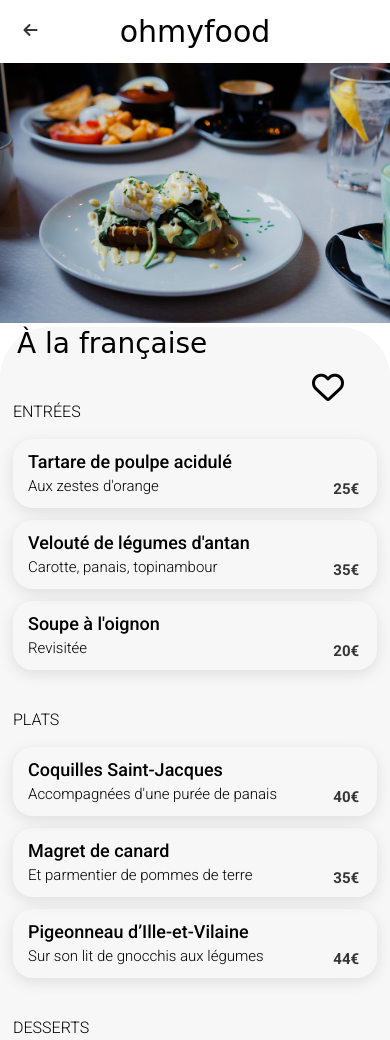
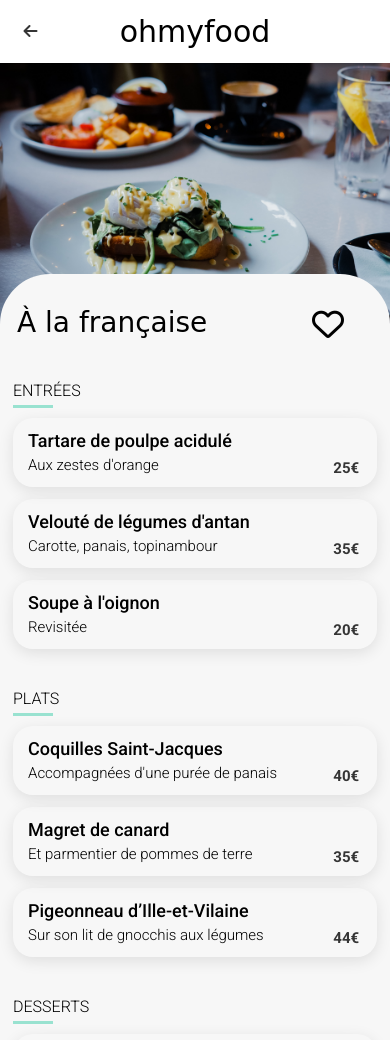
Before and after one commit to DestroyAdenyum/Projet_4-Ohmyfood, a website: page restaurants/alafrancaise.html in a window 390 px wide. Shown: the top 1040 px of the page. Drawn offline with Linux system fonts and the light colour scheme; a web font is replaced by a local one.

Commit message:
finish html css mobile

```diff
--- a/restaurants/alafrancaise.html
+++ b/restaurants/alafrancaise.html
@@ -34,7 +34,7 @@
             <article class="menu__section">
                 <div class= section-title>
                     <h3>Entrées</h3>
-                    <span></span>
+                    <div class="barre"></div>
                 </div>
                 <ul>
                     <li>
@@ -57,7 +57,7 @@
             <article class="menu__section">
                 <div class= section-title>
                     <h3>Plats</h3>
-                    <span></span>
+                    <div class="barre"></div>
                 </div>
                 <ul>
                     <li>
@@ -80,7 +80,7 @@
             <article class="menu__section">
                 <div class= section-title>
                     <h3>Desserts</h3>
-                    <span></span>
+                    <div class="barre"></div>
                 </div>
                 <ul>
                     <li>
--- a/sass/scss/base/_base.scss
+++ b/sass/scss/base/_base.scss
@@ -2,6 +2,16 @@
     margin: 0 auto;
     padding: 0;
     box-sizing: border-box;
+}
+
+header {
+    z-index: 1;
+    position: relative;
+}
+
+main {
+    z-index: 0;
+    position: relative;
 }
 
 body, html {
--- a/sass/scss/composants/_button.scss
+++ b/sass/scss/composants/_button.scss
@@ -8,6 +8,10 @@
     font-size: $font-S16;
     font-weight: $font-medium;
     box-shadow: $box-shadow-button;
+
+    &:hover {
+        opacity: 0.8;
+    }
 }
 
 .btn-explorer {
--- a/sass/scss/composants/_card.scss
+++ b/sass/scss/composants/_card.scss
@@ -20,7 +20,7 @@
 
     &__img {
         width: 100%;
-        height: 70%;
+        height: 174px;
         align-self: stretch;
         object-fit: cover;
         border-radius: 15px 15px 0 0;
@@ -29,7 +29,7 @@
     &__content {
         width: 100%;
         height: 30%;
-        padding: 15px;
+        padding: 10px 15px 15px 15px;
 
         &__title {
             font-size: $font-S18;
--- a/sass/scss/pages/_menu.scss
+++ b/sass/scss/pages/_menu.scss
@@ -1,6 +1,6 @@
 .goback {
     position: absolute;
-    top : 2.5%;
+    top : 35%;
     left: 6%;
     color: $color-grey;
     width: 17px;
@@ -9,7 +9,8 @@
 
 .banner {
     max-width: 100%;
-    height: 30%;
+    height: 275px;
+    margin-bottom: -32px;
 
     img {
         width: 100%;
@@ -23,6 +24,11 @@
     height: 70%;
     background-color: $bg-color-lightgrey;
     border-radius: 50px 50px 0 0;
+    position: relative;
+    top: -32px;
+    padding-top: 32px;
+    margin-bottom: -32px;
+
 
 
     &__restaurant {
@@ -40,7 +46,7 @@
             margin: 0;
             position: absolute;
             left: 80%;
-            top: 44%;
+            top: 3%;
         }
     }
 
@@ -63,7 +69,14 @@
                 font-weight: $font-light;
                 text-transform: uppercase;
                 margin: 0;
-                line-height: 19px;
+                padding-bottom: 5px;
+            }
+
+            .barre {
+                width: 40px;
+                height: 3px;
+                background: $color-tertiary;
+                margin: 0;
             }
 
             span {
```
Also changed, not shown: restaurants/lanoteenchantee.html (+3 -3 lines), restaurants/lapalettedugout.html (+3 -3 lines), restaurants/ledelicedessens.html (+3 -3 lines), sass/css/style.css, sass/scss/style.css, 2 other files.
